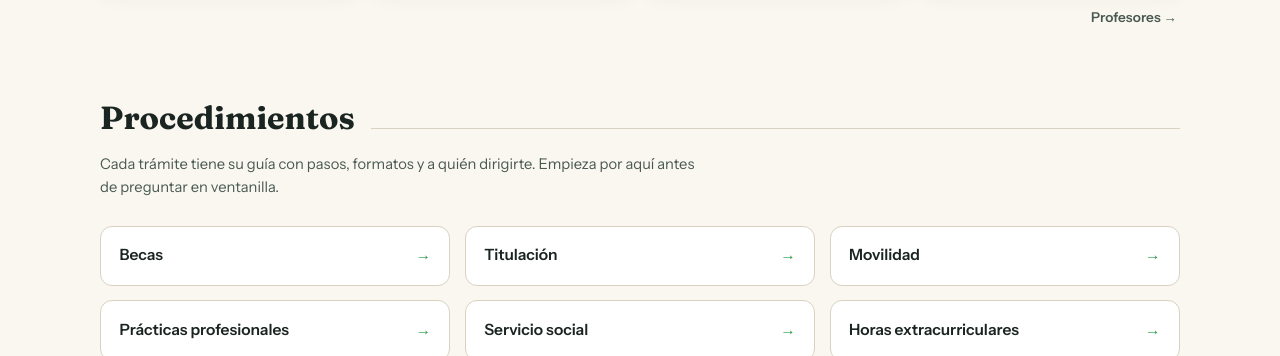
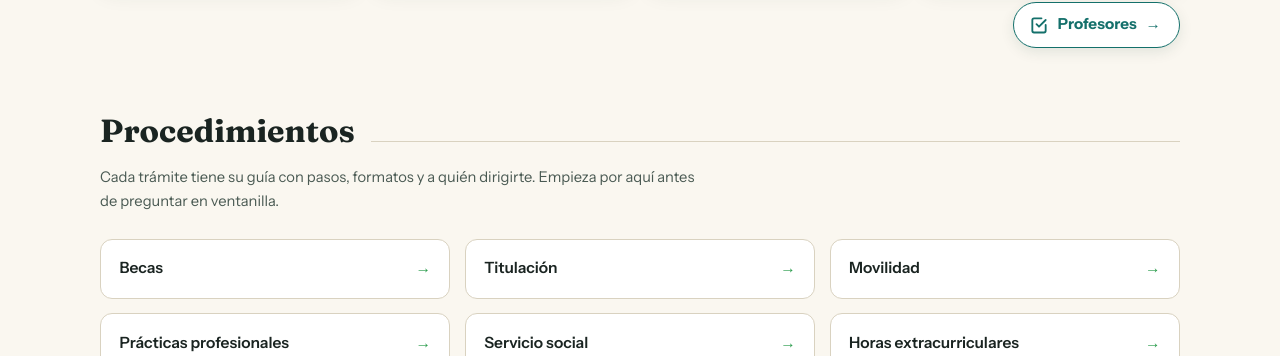
Before and after one commit to pas-web/soy.pas, a plain HTML site: page index.html in a window 1280 px wide. Shown: the part 744-1100 px from the top of the page. Drawn offline with Linux system fonts and the light colour scheme.

Commit message:
El pase de lista ya no pide el tema de la clase y el acceso de profesores en la portada se vuelve un botón que sí se ve
Co-Authored-By: Claude Fable 5.2 <noreply@anthropic.com>

```diff
--- a/index.html
+++ b/index.html
@@ -203,8 +203,14 @@ h1 .acento{color:#7FD89B;font-style:italic;font-weight:600}
   font-size:1.12rem;margin-bottom:.25rem;
 }
 .tarjeta p{font-size:.86rem;color:var(--tinta-suave);line-height:1.45}
-.enlace-prof{grid-column:1/-1;justify-self:end;font-size:.85rem;font-weight:600;color:var(--tinta-suave);text-decoration:none;padding:.35rem .2rem}
-.enlace-prof:hover,.enlace-prof:focus-visible{color:var(--teal);text-decoration:underline}
+.enlace-prof{grid-column:1/-1;justify-self:end;display:inline-flex;align-items:center;gap:.55rem;font-size:.95rem;font-weight:700;color:var(--teal);
+  text-decoration:none;background:#fff;border:1.5px solid var(--teal);border-radius:999px;padding:.6rem 1.15rem .6rem .95rem;min-height:46px;
+  box-shadow:0 4px 14px rgba(14,59,46,.10);transition:background .15s,color .15s,transform .15s}
+.enlace-prof svg{flex:none}
+.enlace-prof .ep-ir{transition:transform .15s}
+.enlace-prof:hover,.enlace-prof:focus-visible{background:var(--teal);color:#fff}
+.enlace-prof:hover .ep-ir,.enlace-prof:focus-visible .ep-ir{transform:translateX(3px)}
+@media(max-width:480px){.enlace-prof{justify-self:stretch;justify-content:center}}
 @media(max-width:880px){.rapidos{grid-template-columns:repeat(2,1fr)}}
 @media(max-width:480px){.rapidos{grid-template-columns:1fr}}
 
@@ -454,7 +460,7 @@ footer{background:var(--crema-2);border-top:1px solid var(--linea);margin-top:0}
     <h3>Consejo interno</h3>
     <p>Solicitudes, sesiones y acuerdos del consejo.</p>
   </a>
-  <a class="enlace-prof" href="asistencia.html">Profesores →</a>
+  <a class="enlace-prof" href="asistencia.html"><svg width="20" height="20" viewBox="0 0 24 24" fill="none" stroke="currentColor" stroke-width="2.2" stroke-linecap="round" stroke-linejoin="round" aria-hidden="true"><path d="M9 11l3 3 8-8"/><path d="M20 12v7a2 2 0 0 1-2 2H6a2 2 0 0 1-2-2V6a2 2 0 0 1 2-2h9"/></svg>Profesores<span class="ep-ir" aria-hidden="true">→</span></a>
 </nav>
 
 <section class="seccion" aria-labelledby="t-procedimientos">
```
Also changed, not shown: asistencia.html (+1 -2 lines).
